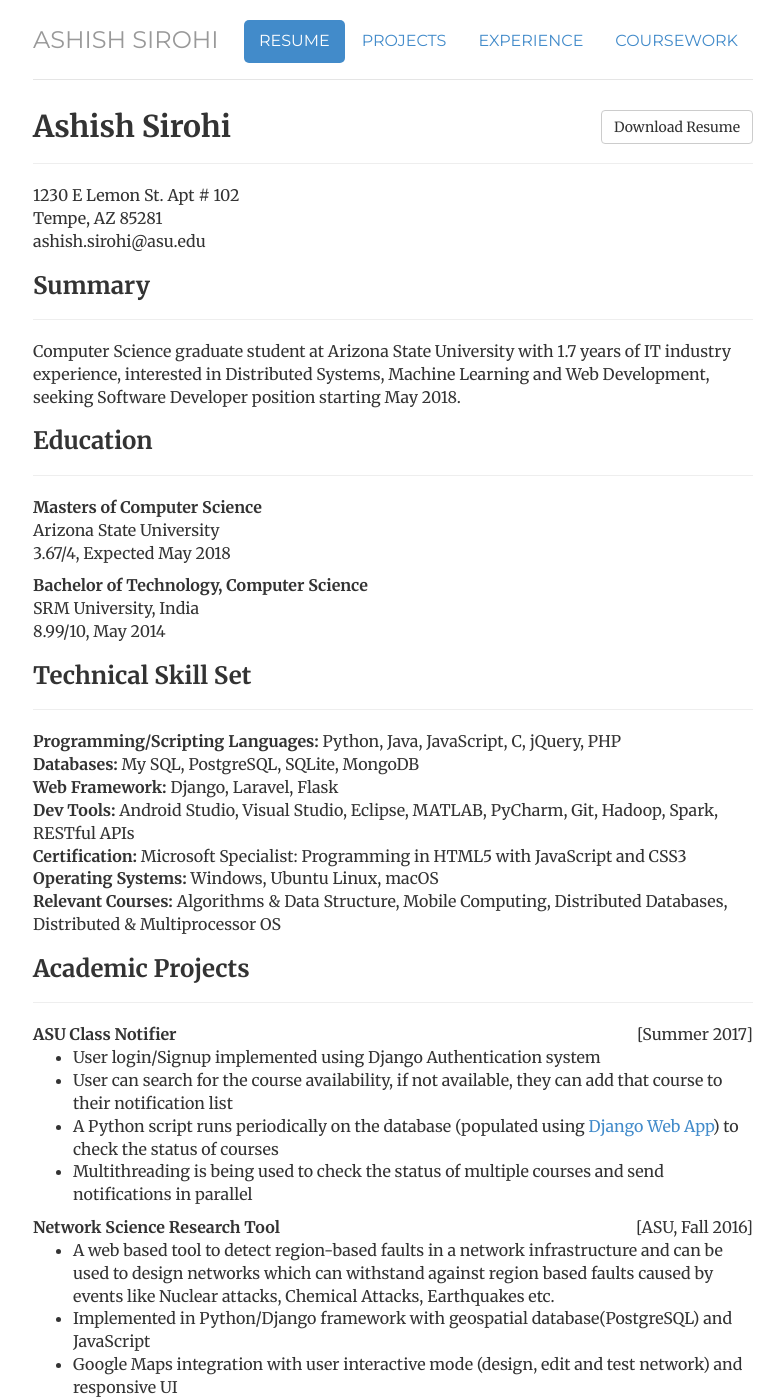
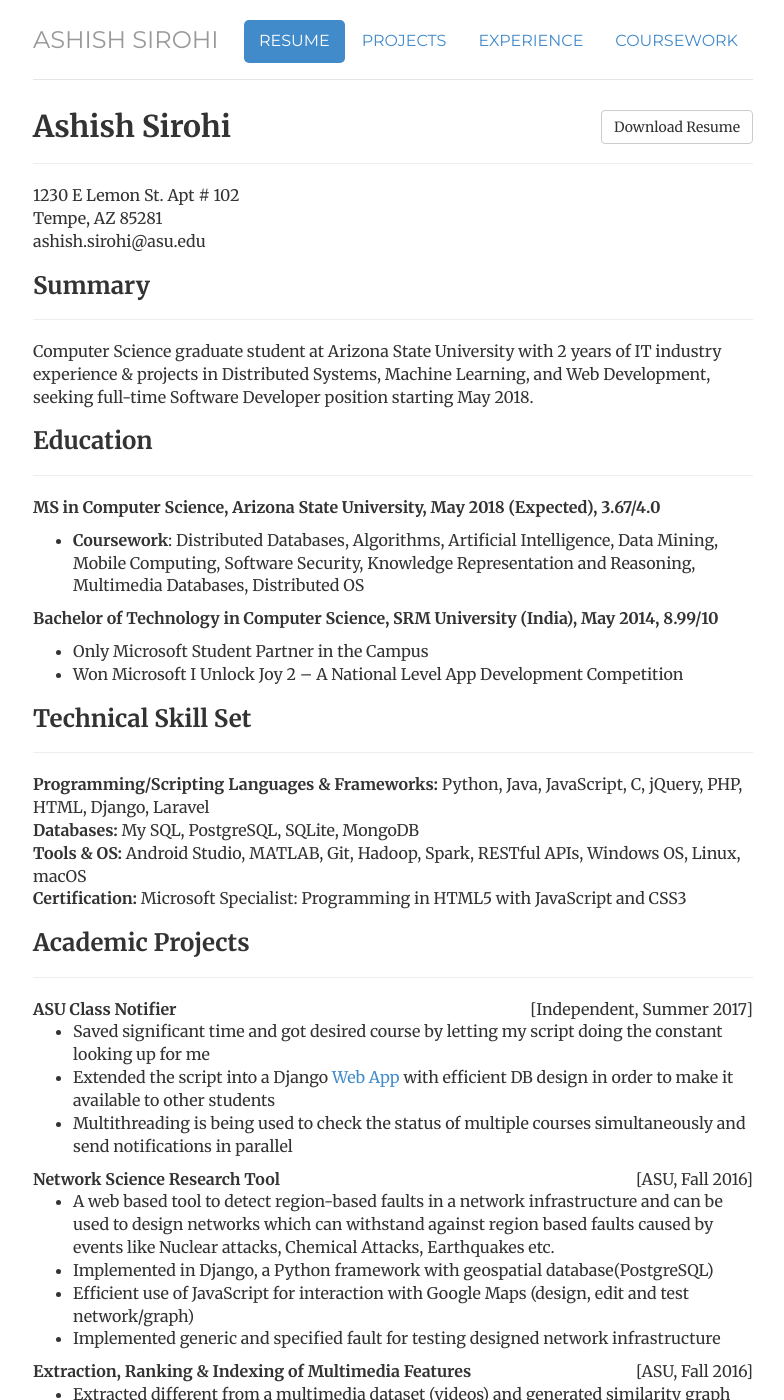
Before and after one commit to ashishsirohi/ashishsirohi.github.io, a Jekyll site: the page built from resume/index.html, in a window 1280 px wide and 1400 px high. Shown: the whole window, without its empty margins (247-1031 px from the left). Built offline with Jekyll 4.4.1, drawn with Linux system fonts in a browser that asks for light colours; some of the changed text lies outside the part shown.

Commit message:
Resume Update

```diff
--- a/resume/index.html
+++ b/resume/index.html
@@ -66,55 +66,52 @@ function topFunction() {
 
 				<h3>Summary</h3>
 				<hr>
-				<p>Computer Science graduate student at Arizona State University with 1.7 years of IT industry experience, interested in Distributed Systems, Machine Learning and Web Development, seeking Software Developer position starting May 2018</a></em>.</p>
+				<p>Computer Science graduate student at Arizona State University with 2 years of IT industry experience & projects in Distributed Systems, Machine Learning, and Web Development, seeking full-time Software Developer position starting May 2018</a></em>.</p>
 
 				<h3>Education</h3>
 				<hr>
-				<p><strong>Masters of Computer Science</strong><br>
-				Arizona State University<br>
-				3.67/4, Expected May 2018
-				<p><strong>Bachelor of Technology, Computer Science</strong><br>
-				SRM University, India<br>
-				8.99/10, May 2014
+				<p><strong>MS in Computer Science, Arizona State University, May 2018 (Expected), 3.67/4.0</strong><br>
+          <ul>
+            <li><b>Coursework</b>: Distributed Databases, Algorithms, Artificial Intelligence, Data Mining, Mobile Computing, Software Security, Knowledge Representation and Reasoning, Multimedia Databases, Distributed OS</li>
+          </ul>
+				<p><strong>Bachelor of Technology in Computer Science, SRM University (India), May 2014, 8.99/10</strong><br>
+          <ul>
+            <li>Only Microsoft Student Partner in the Campus</li>
+            <li>Won Microsoft I Unlock Joy 2 – A National Level App Development Competition</li>
+          </ul>
 
 				<h3>Technical Skill Set</h3>
 				<hr>
-				<b>Programming/Scripting Languages: </b>Python, Java, JavaScript, C, jQuery, PHP</br>
+				<b>Programming/Scripting Languages & Frameworks: </b>Python, Java, JavaScript, C, jQuery, PHP, HTML, Django, Laravel</br>
 				<b>Databases: </b>My SQL, PostgreSQL, SQLite, MongoDB</br>
-				<b>Web Framework: </b>Django, Laravel, Flask</br>
-				<b>Dev Tools: </b>Android Studio, Visual Studio, Eclipse, MATLAB, PyCharm, Git, Hadoop, Spark, RESTful APIs</br>
+				<b>Tools & OS: </b>Android Studio, MATLAB, Git, Hadoop, Spark, RESTful APIs, Windows OS, Linux, macOS</br>
 				<b>Certification: </b>Microsoft Specialist: Programming in HTML5 with JavaScript and CSS3</br>
-				<b>Operating Systems: </b>Windows, Ubuntu Linux, macOS</br>
-				<b>Relevant Courses: </b>Algorithms & Data Structure, Mobile Computing, Distributed Databases, Distributed & Multiprocessor OS</br>
 
 
 				<h3>Academic Projects</h3>
 				<hr>
         <div style="float: left"><b>ASU Class Notifier</b></div>
-                <div style="float: right">[Summer 2017]</div>
+                <div style="float: right">[Independent, Summer 2017]</div>
 				</br>
 				<ul>
-					<li>User login/Signup implemented using Django Authentication system</li>
-					<li>User can search for the course availability, if not available, they can add that course to their notification list</li>
-					<li>A Python script runs periodically on the database (populated using <a href="https://asuca.herokuapp.com" target="_blank">Django Web App</a>) to check the status of courses</li>
-					<li>Multithreading is being used to check the status of multiple courses and send notifications in parallel</li>
+					<li>Saved significant time and got desired course by letting my script doing the constant looking up for me</li>
+					<li>Extended the script into a Django <a href="https://asuca.herokuapp.com" target="_blank">Web App</a> with efficient DB design in order to make it available to other students</li>
+					<li>Multithreading is being used to check the status of multiple courses simultaneously and send notifications in parallel</li>
 				</ul>
 				<div style="float: left"><b>Network Science Research Tool</b></div>
                 <div style="float: right">[ASU, Fall 2016]</div>
 				</br>
 				<ul>
 					<li>A web based tool to detect region-based faults in a network infrastructure and can be used to design networks which can withstand against region based faults caused by events like Nuclear attacks, Chemical Attacks, Earthquakes etc.</li>
-					<li>Implemented in Python/Django framework with geospatial database(PostgreSQL) and JavaScript</li>
-					<li>Google Maps integration with user interactive mode (design, edit and test network) and responsive UI</li>
+					<li>Implemented in Django, a Python framework with geospatial database(PostgreSQL)</li>
+					<li>Efficient use of JavaScript for interaction with Google Maps (design, edit and test network/graph)</li>
 					<li>Implemented generic and specified fault for testing designed network infrastructure</li>
 				</ul>
 				<div style="float: left"><b>Extraction, Ranking & Indexing of Multimedia Features</b></div>
                 <div style="float: right">[ASU, Fall 2016]</div>
 				</br>
 				<ul>
-					<li>Extracted different multimedia(video) features like histogram, sift vectors, motion vectors using MATLAB</li>
-					<li>Performed subsequence search for similar frames on a multimedia database based on different similarity measures</li>
-					<li>Generated similarity graph for video frames and found most significant frames using PageRank Algorithm</li>
+					<li>Extracted different from a multimedia dataset (videos) and generated similarity graph using different similarity measures for extracted features and found most significant features/video frames using PageRank Algorithm</li>
 					<li>Performed dimensionality reduction using PCA & LSH for fast query processing</li>
 				</ul>
 				<div style="float: left"><b>QA System for Academic Research Papers and Ranking using MLN</b></div>
@@ -132,17 +129,17 @@ function topFunction() {
                 <div style="float: right">[Oct 2014 - June 2016]</div>
             	</br>
 				<ul>
-					<li>Automated the Data cleansing and migration process using Content Web Services and Java</li>
+					<li>Automated the Data cleansing & migration process which improved the system efficiency significantly and saved thousands of dollars spent on dedicated resources round the year</li>
 					<li>Designed the workflow map and developed custom module for a Web-based App to automate the Workflow process</li>
-					<li>Won on the spot award for resolving a long due bug (browser compatibility) using JavaScript</li>
+					<li>Won on the spot award for resolving a complicated bug and thus it helped in processing of hundreds of blocked orders</li>
 				</ul>
 
 				<div style="float: left"><b>Student Programmer at Arizona State University</b></div>
                 <div style="float: right">[May 2017 - Present]</div>
             	</br>
 				<ul>
-					<li>Web Development for conversion of existing workflow projects in to RESTful API services</li>
-          <li>OAuth 2 implementation</li>
+					<li>Worked on conversion of the existing projects in to RESTful APIs for efficient reuse of the project</li>
+          <li>Implemented OAuth2 for services in order to progress towards a pay per use model</li>
 				</ul>
 
 
```
Also changed, not shown: experience/index.html (+4 -4 lines), 2 other files.
